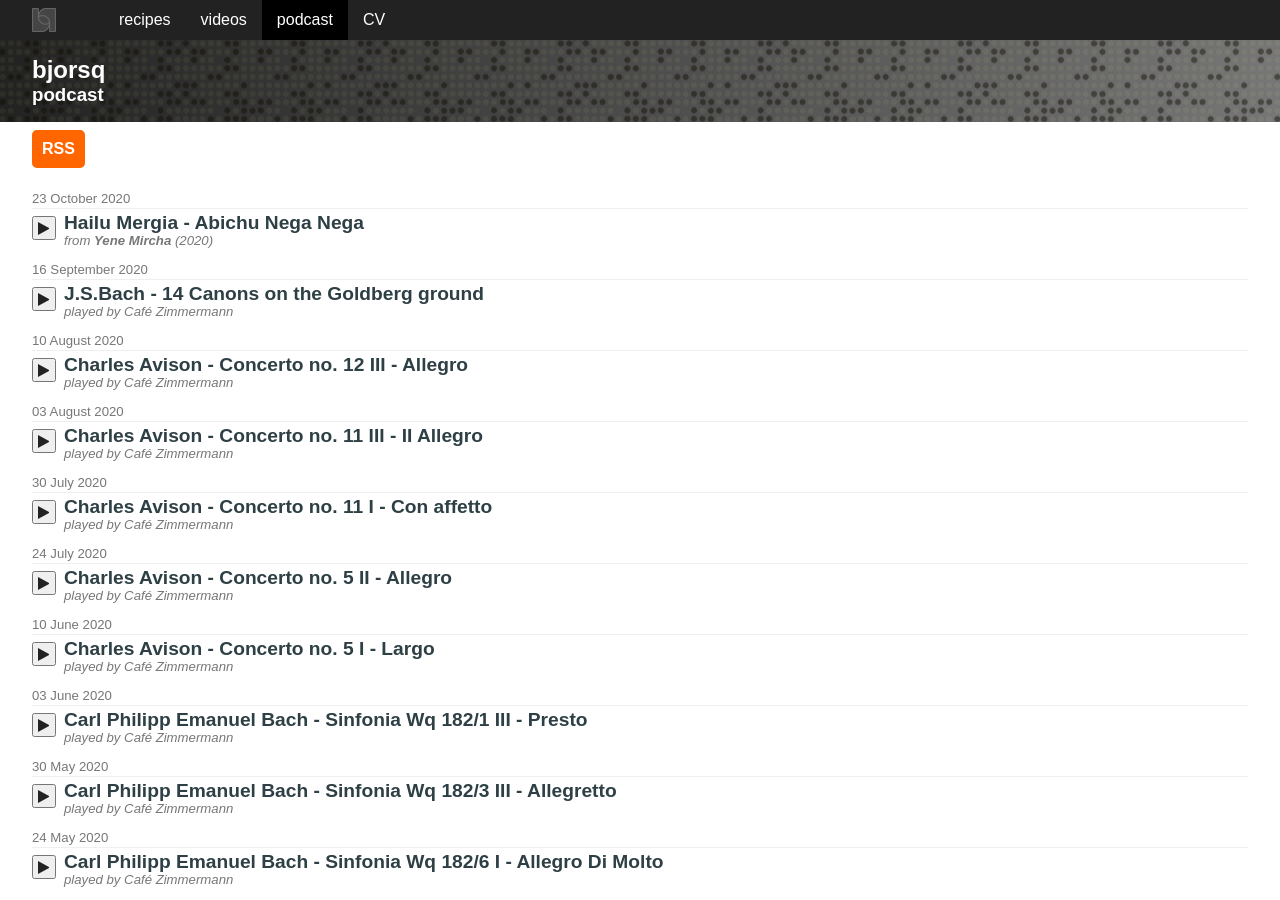
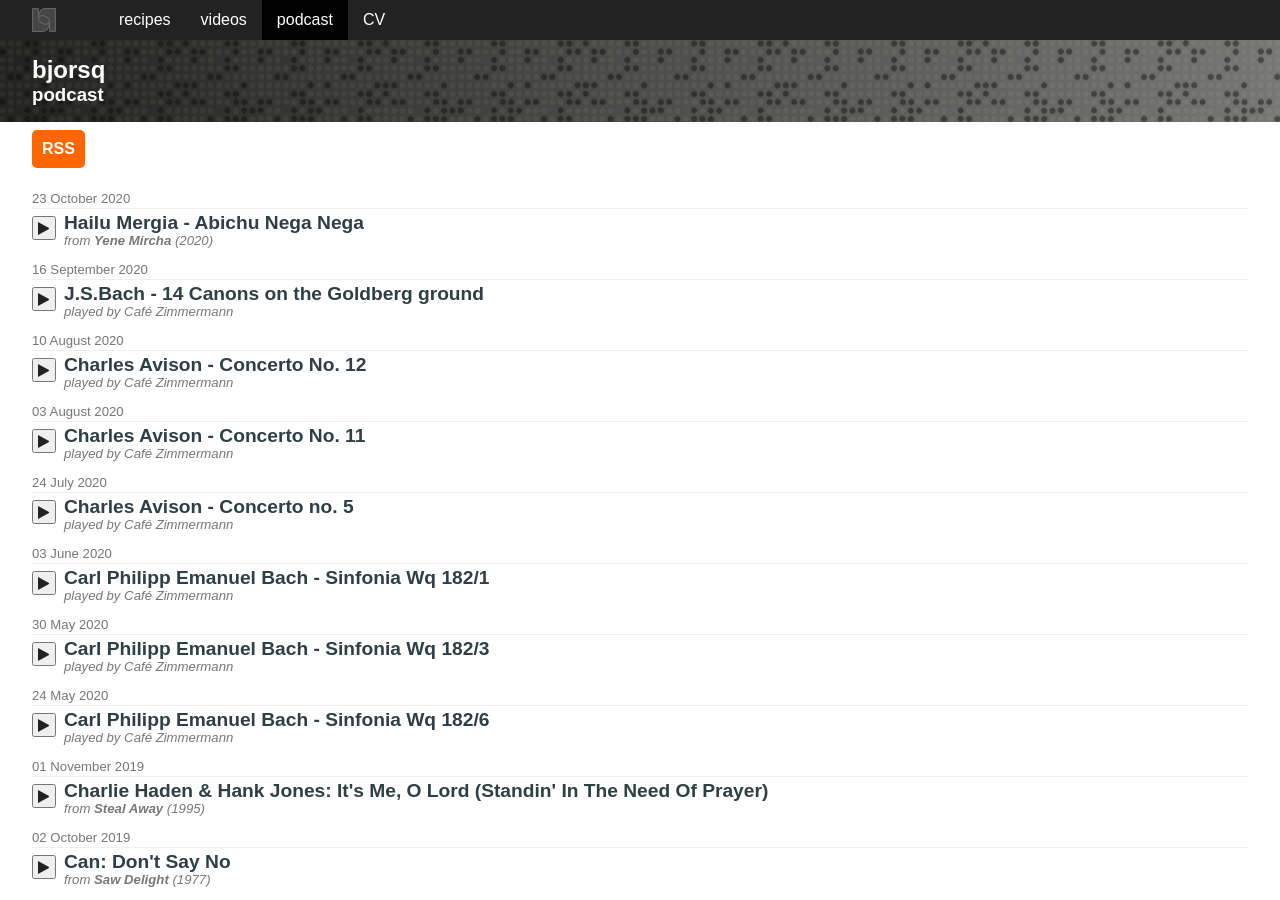
Before and after one commit to bjorsq/bjorsq.github.com, a Jekyll site: the page built from podcast.md, in a window 1280 px wide and 900 px high. Built offline with Jekyll 4.4.1, drawn with Linux system fonts in a browser that asks for light colours.

Commit message:
put full works of Avison and CPE online instead of movements

```diff
--- a/_data/podcast.yml
+++ b/_data/podcast.yml
@@ -12,43 +12,33 @@
 -
   date: "2020-08-10"
   description: "played by Café Zimmermann"
-  file: "Avison-Concerto-12-Allegro.mp3"
-  title: "Charles Avison - Concerto no. 12 III - Allegro"
+  file: "Charles-Avison-Concerto-No.12.mp3"
+  title: "Charles Avison - Concerto No. 12"
 -
   date: "2020-08-03"
   description: "played by Café Zimmermann"
-  file: "Avison-Concerto-11-Allegro.mp3"
-  title: "Charles Avison - Concerto no. 11 III - II Allegro"
--
-  date: "2020-07-30"
-  description: "played by Café Zimmermann"
-  file: "Avison-Concerto-11-Con-affetto.mp3"
-  title: "Charles Avison - Concerto no. 11 I - Con affetto"
+  file: "Charles-Avison-Concerto-No.11.mp3"
+  title: "Charles Avison - Concerto No. 11"
 -
   date: "2020-07-24"
   description: "played by Café Zimmermann"
-  file: "Avison-Concerto-5-Allegro.mp3"
-  title: "Charles Avison - Concerto no. 5 II - Allegro"
--
-  date: "2020-06-10"
-  description: "played by Café Zimmermann"
-  file: "Avison-Concerto-5-Largo.mp3"
-  title: "Charles Avison - Concerto no. 5 I - Largo"
+  file: "Charles-Avison-Concerto-No.5.mp3"
+  title: "Charles Avison - Concerto no. 5"
 -
   date: "2020-06-03"
   description: "played by Café Zimmermann"
-  file: "CPEBach-Sinfonia-Wq182-1-III-Presto.mp3"
-  title: "Carl Philipp Emanuel Bach - Sinfonia Wq 182/1 III - Presto"
+  file: "CPE-Bach-Sinfoinia-No.1.mp3"
+  title: "Carl Philipp Emanuel Bach - Sinfonia Wq 182/1"
 -
   date: "2020-05-30"
   description: "played by Café Zimmermann"
-  file: "CPEBach-Sinfonia-Wq182-3-III-Allegretto.mp3"
-  title: "Carl Philipp Emanuel Bach - Sinfonia Wq 182/3 III - Allegretto"
+  file: "CPE-Bach-Sinfoinia-No.3.mp3"
+  title: "Carl Philipp Emanuel Bach - Sinfonia Wq 182/3"
 -
   date: "2020-05-24"
   description: "played by Café Zimmermann"
-  file: "CPEBach-Sinfonia-Wq-182-6-I-Allegro-Di-Molto.mp3"
-  title: "Carl Philipp Emanuel Bach - Sinfonia Wq 182/6 I - Allegro Di Molto"
+  file: "CPE-Bach-Sinfoinia-No.6.mp3"
+  title: "Carl Philipp Emanuel Bach - Sinfonia Wq 182/6"
 -
   date: "2019-11-01"
   description: "from **Steal Away** (1995)"
```
